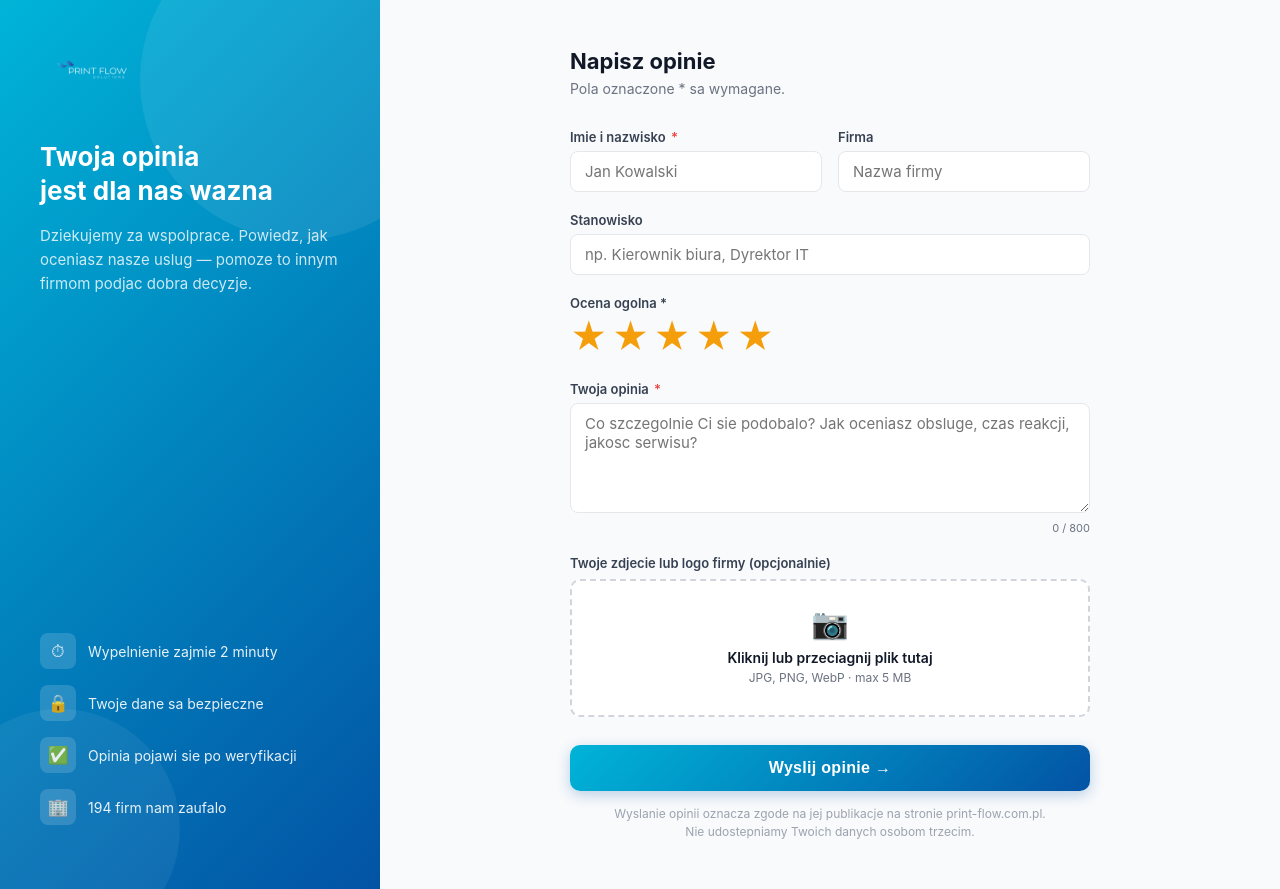
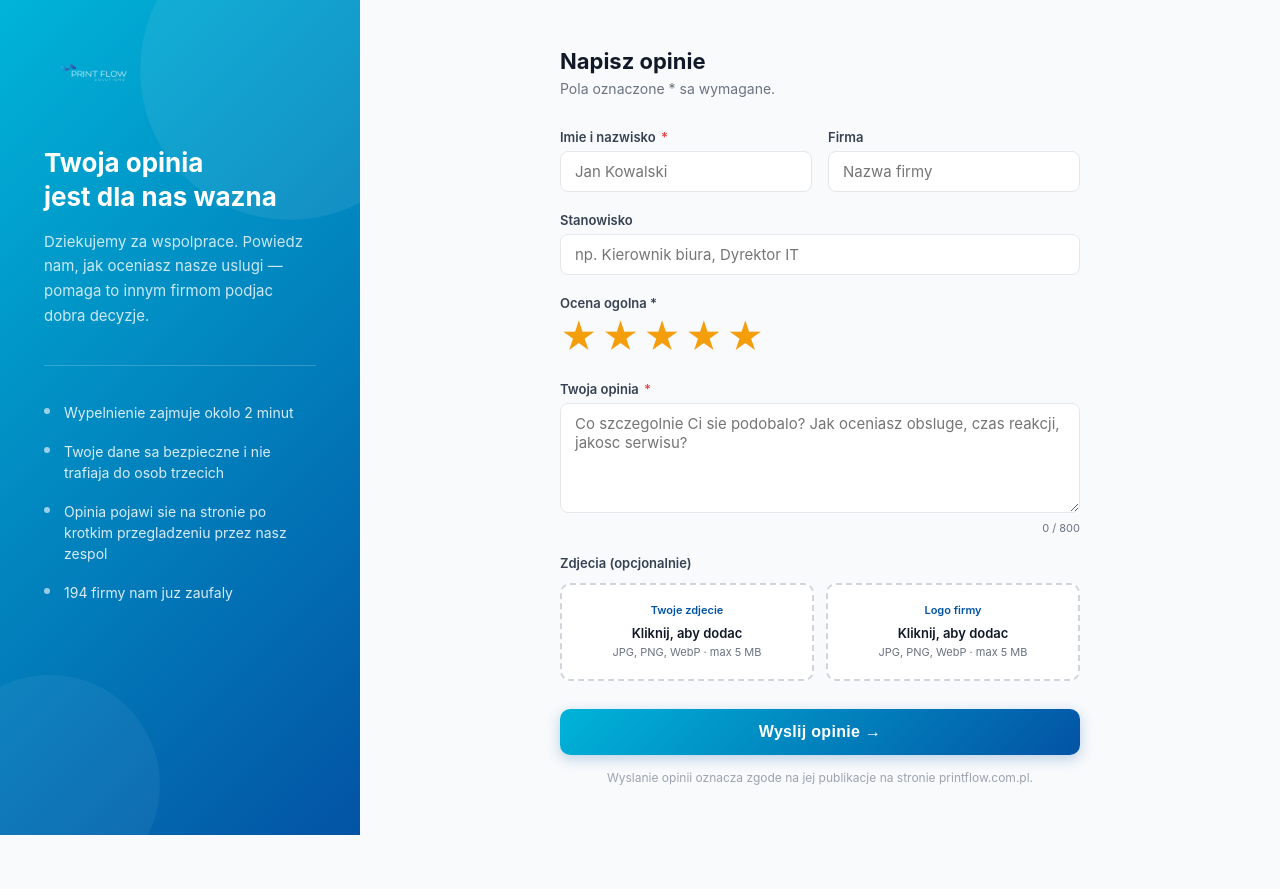
Before and after one commit to JohnWaingro/pfs-opinie, a Flask app: page / in a window 1280 px wide. After the commit the page ends 835 px from the top, so only its background shows below. Run offline with Flask 3, Linux system fonts and the light colour scheme.

Commit message:
Add logo upload, fix literowki, remove icons, update privacy text

```diff
--- a/app.py
+++ b/app.py
@@ -16,7 +16,7 @@ UPLOAD_FOLDER = os.path.join(app.static_folder, 'uploads')
 ALLOWED_EXTENSIONS = {'png', 'jpg', 'jpeg', 'gif', 'webp'}
 ADMIN_PASSWORD = os.environ.get('ADMIN_PASSWORD', 'pfs2026')
 
-app.config['MAX_CONTENT_LENGTH'] = 5 * 1024 * 1024  # 5 MB
+app.config['MAX_CONTENT_LENGTH'] = 12 * 1024 * 1024  # 12 MB (2x pliki po 5 MB + overhead)
 
 os.makedirs(UPLOAD_FOLDER, exist_ok=True)
 
@@ -42,10 +42,16 @@ def init_db():
                 text            TEXT NOT NULL,
                 rating          INTEGER DEFAULT 5,
                 photo_filename  TEXT,
+                logo_filename   TEXT,
                 status          TEXT DEFAULT 'pending',
                 created_at      TIMESTAMP DEFAULT CURRENT_TIMESTAMP
             )
         ''')
+        # migracja dla starszych baz
+        try:
+            conn.execute('ALTER TABLE testimonials ADD COLUMN logo_filename TEXT')
+        except Exception:
+            pass
 
 
 # Inicjalizacja bazy przy starcie (dziala rowniez z gunicorn)
@@ -96,19 +102,23 @@ def submit():
     except ValueError:
         rating = 5
 
-    photo_filename = None
-    if 'photo' in request.files:
-        photo = request.files['photo']
-        if photo.filename and allowed_file(photo.filename):
-            ext = secure_filename(photo.filename).rsplit('.', 1)[1].lower()
-            photo_filename = f"{uuid.uuid4().hex}.{ext}"
-            photo.save(os.path.join(UPLOAD_FOLDER, photo_filename))
+    def save_upload(field_name):
+        f = request.files.get(field_name)
+        if f and f.filename and allowed_file(f.filename):
+            ext = secure_filename(f.filename).rsplit('.', 1)[1].lower()
+            fname = f"{uuid.uuid4().hex}.{ext}"
+            f.save(os.path.join(UPLOAD_FOLDER, fname))
+            return fname
+        return None
+
+    photo_filename = save_upload('photo')
+    logo_filename = save_upload('logo')
 
     with get_db() as conn:
         conn.execute(
-            '''INSERT INTO testimonials (name, company, job_title, text, rating, photo_filename)
-               VALUES (?, ?, ?, ?, ?, ?)''',
-            (name, company, job_title, text, rating, photo_filename)
+            '''INSERT INTO testimonials (name, company, job_title, text, rating, photo_filename, logo_filename)
+               VALUES (?, ?, ?, ?, ?, ?, ?)''',
+            (name, company, job_title, text, rating, photo_filename, logo_filename)
         )
 
     return render_template('success.html', name=name)
@@ -130,13 +140,16 @@ def api_testimonials():
     result = []
     for row in rows:
         t = dict(row)
-        if t['photo_filename']:
-            t['photo_url'] = url_for(
-                'static', filename=f"uploads/{t['photo_filename']}", _external=True
-            )
-        else:
-            t['photo_url'] = None
+        t['photo_url'] = (
+            url_for('static', filename=f"uploads/{t['photo_filename']}", _external=True)
+            if t.get('photo_filename') else None
+        )
+        t['logo_url'] = (
+            url_for('static', filename=f"uploads/{t['logo_filename']}", _external=True)
+            if t.get('logo_filename') else None
+        )
         del t['photo_filename']
+        del t['logo_filename']
         result.append(t)
 
     resp = jsonify(result)
--- a/templates/form.html
+++ b/templates/form.html
@@ -28,12 +28,12 @@
 
     /* ---- LEFT PANEL ---- */
     .panel-left {
-      width: 380px;
+      width: 360px;
       flex-shrink: 0;
       background: var(--grad);
       display: flex;
       flex-direction: column;
-      padding: 48px 40px;
+      padding: 52px 44px;
       position: relative;
       overflow: hidden;
     }
@@ -41,23 +41,23 @@
       content: '';
       position: absolute;
       top: -80px; right: -80px;
-      width: 320px; height: 320px;
+      width: 300px; height: 300px;
       border-radius: 50%;
-      background: rgba(255,255,255,.08);
+      background: rgba(255,255,255,.07);
     }
     .panel-left::after {
       content: '';
       position: absolute;
       bottom: -60px; left: -60px;
-      width: 240px; height: 240px;
+      width: 220px; height: 220px;
       border-radius: 50%;
-      background: rgba(255,255,255,.06);
+      background: rgba(255,255,255,.05);
     }
     .panel-logo {
-      height: 44px;
+      height: 42px;
       object-fit: contain;
       object-position: left;
-      margin-bottom: 48px;
+      margin-bottom: 52px;
       position: relative; z-index: 1;
     }
     .panel-heading {
@@ -71,30 +71,35 @@
     .panel-sub {
       font-size: 15px;
       color: rgba(255,255,255,.8);
-      line-height: 1.6;
-      margin-bottom: 40px;
+      line-height: 1.65;
+      position: relative; z-index: 1;
+    }
+    .panel-divider {
+      height: 1px;
+      background: rgba(255,255,255,.2);
+      margin: 36px 0;
       position: relative; z-index: 1;
     }
     .panel-facts {
       list-style: none;
       position: relative; z-index: 1;
-      margin-top: auto;
     }
     .panel-facts li {
       display: flex;
-      align-items: center;
-      gap: 12px;
-      color: rgba(255,255,255,.9);
+      align-items: flex-start;
+      gap: 14px;
+      color: rgba(255,255,255,.85);
       font-size: 14px;
-      margin-bottom: 16px;
+      line-height: 1.5;
+      margin-bottom: 18px;
     }
-    .panel-facts li .icon {
-      width: 36px; height: 36px;
-      background: rgba(255,255,255,.15);
-      border-radius: 8px;
-      display: flex; align-items: center; justify-content: center;
-      font-size: 17px;
+    .panel-facts li::before {
+      content: '';
+      width: 6px; height: 6px;
+      border-radius: 50%;
+      background: rgba(255,255,255,.6);
       flex-shrink: 0;
+      margin-top: 6px;
     }
 
     /* ---- RIGHT PANEL ---- */
@@ -193,15 +198,26 @@
     .stars-wrap label:hover { transform: scale(1.15); }
 
     /* Upload */
+    .upload-section-title {
+      font-size: 13px;
+      font-weight: 600;
+      color: #374151;
+      margin-bottom: 12px;
+    }
+    .upload-row {
+      display: grid;
+      grid-template-columns: 1fr 1fr;
+      gap: 12px;
+      margin-bottom: 28px;
+    }
     .upload-zone {
       border: 2px dashed #d1d5db;
       border-radius: 10px;
-      padding: 24px;
+      padding: 18px 12px;
       text-align: center;
       cursor: pointer;
       transition: border-color .2s, background .2s;
       background: #fff;
-      margin-bottom: 28px;
       position: relative;
     }
     .upload-zone:hover, .upload-zone.dragover {
@@ -209,18 +225,19 @@
       background: #f0faff;
     }
     .upload-zone input { display: none; }
-    .upload-zone .up-icon { font-size: 30px; margin-bottom: 8px; }
-    .upload-zone .up-title { font-size: 14px; font-weight: 600; color: var(--text); }
-    .upload-zone .up-sub { font-size: 12px; color: var(--muted); margin-top: 4px; }
-    #photo-preview {
-      width: 80px; height: 80px;
-      border-radius: 50%;
+    .upload-zone .up-title { font-size: 13px; font-weight: 600; color: var(--text); margin-bottom: 4px; }
+    .upload-zone .up-sub { font-size: 11px; color: var(--muted); }
+    .upload-zone .up-type { font-size: 11px; color: var(--blue2); font-weight: 600; margin-bottom: 8px; }
+    .up-preview {
+      width: 56px; height: 56px;
+      border-radius: 8px;
       object-fit: cover;
-      margin: 12px auto 0;
+      margin: 8px auto 4px;
       display: none;
-      box-shadow: 0 2px 8px rgba(0,0,0,.15);
+      box-shadow: 0 2px 6px rgba(0,0,0,.12);
     }
-    .preview-name { font-size: 12px; color: var(--blue2); margin-top: 6px; font-weight: 500; }
+    .up-preview.round { border-radius: 50%; }
+    .up-filename { font-size: 11px; color: var(--blue2); margin-top: 2px; word-break: break-all; }
 
     /* Submit */
     .btn-submit {
@@ -254,12 +271,13 @@
       .panel-left {
         width: 100%;
         padding: 32px 24px;
-        min-height: auto;
       }
       .panel-facts { display: none; }
+      .panel-divider { display: none; }
       .panel-heading { font-size: 20px; }
       .panel-right { padding: 32px 20px; }
       .row-2 { grid-template-columns: 1fr; gap: 0; }
+      .upload-row { grid-template-columns: 1fr; }
     }
   </style>
 </head>
@@ -269,12 +287,13 @@
 <div class="panel-left">
   <img src="/static/logo_white.png" alt="Print Flow Solutions" class="panel-logo">
   <h1 class="panel-heading">Twoja opinia<br>jest dla nas wazna</h1>
-  <p class="panel-sub">Dziekujemy za wspolprace. Powiedz, jak oceniasz nasze uslug — pomoze to innym firmom podjac dobra decyzje.</p>
+  <p class="panel-sub">Dziekujemy za wspolprace. Powiedz nam, jak oceniasz nasze uslugi — pomaga to innym firmom podjac dobra decyzje.</p>
+  <div class="panel-divider"></div>
   <ul class="panel-facts">
-    <li><span class="icon">⏱</span> Wypelnienie zajmie 2 minuty</li>
-    <li><span class="icon">🔒</span> Twoje dane sa bezpieczne</li>
-    <li><span class="icon">✅</span> Opinia pojawi sie po weryfikacji</li>
-    <li><span class="icon">🏢</span> 194 firm nam zaufalo</li>
+    <li>Wypelnienie zajmuje okolo 2 minut</li>
+    <li>Twoje dane sa bezpieczne i nie trafiaja do osob trzecich</li>
+    <li>Opinia pojawi sie na stronie po krotkim przegladzeniu przez nasz zespol</li>
+    <li>194 firmy nam juz zaufaly</li>
   </ul>
 </div>
 
@@ -330,20 +349,33 @@
         <div class="char-count"><span id="char-count">0</span> / 800</div>
       </div>
 
-      <label style="font-size:13px;font-weight:600;color:#374151;display:block;margin-bottom:8px;">Twoje zdjecie lub logo firmy (opcjonalnie)</label>
-      <div class="upload-zone" id="upload-zone" onclick="document.getElementById('photo').click()">
-        <div class="up-icon">📷</div>
-        <div class="up-title">Kliknij lub przeciagnij plik tutaj</div>
+      <div class="upload-section-title">Zdjecia (opcjonalnie)</div>
+      <div class="upload-row">
+
+        <div class="upload-zone" id="zone-photo" onclick="document.getElementById('photo').click()">
+          <div class="up-type">Twoje zdjecie</div>
+          <div class="up-title">Kliknij, aby dodac</div>
           <div class="up-sub">JPG, PNG, WebP · max 5 MB</div>
-        <img id="photo-preview" alt="Podglad zdjecia">
-        <div class="preview-name" id="preview-name"></div>
-        <input type="file" id="photo" name="photo" accept="image/*" onchange="handleFile(this.files[0])">
+          <img id="preview-photo" class="up-preview round" alt="">
+          <div class="up-filename" id="name-photo"></div>
+          <input type="file" id="photo" name="photo" accept="image/*" onchange="handleFile(this, 'preview-photo', 'name-photo')">
+        </div>
+
+        <div class="upload-zone" id="zone-logo" onclick="document.getElementById('logo').click()">
+          <div class="up-type">Logo firmy</div>
+          <div class="up-title">Kliknij, aby dodac</div>
+          <div class="up-sub">JPG, PNG, WebP · max 5 MB</div>
+          <img id="preview-logo" class="up-preview" alt="">
+          <div class="up-filename" id="name-logo"></div>
+          <input type="file" id="logo" name="logo" accept="image/*" onchange="handleFile(this, 'preview-logo', 'name-logo')">
+        </div>
+
       </div>
 
       <button type="submit" class="btn-submit">Wyslij opinie &rarr;</button>
     </form>
 
-    <p class="privacy">Wyslanie opinii oznacza zgode na jej publikacje na stronie print-flow.com.pl.<br>Nie udostepniamy Twoich danych osobom trzecim.</p>
+    <p class="privacy">Wyslanie opinii oznacza zgode na jej publikacje na stronie printflow.com.pl.</p>
   </div>
 </div>
 
@@ -352,10 +384,11 @@ function updateCount(el) {
   document.getElementById('char-count').textContent = el.value.length;
 }
 
-function handleFile(file) {
+function handleFile(input, previewId, nameId) {
+  const file = input.files && input.files[0];
   if (!file) return;
-  const preview = document.getElementById('photo-preview');
-  const nameEl = document.getElementById('preview-name');
+  const preview = document.getElementById(previewId);
+  const nameEl = document.getElementById(nameId);
   const reader = new FileReader();
   reader.onload = e => {
     preview.src = e.target.result;
@@ -365,8 +398,13 @@ function handleFile(file) {
   reader.readAsDataURL(file);
 }
 
-// Drag & drop
-const zone = document.getElementById('upload-zone');
+// Drag & drop dla obu stref
+['zone-photo', 'zone-logo'].forEach(zoneId => {
+  const zone = document.getElementById(zoneId);
+  const inputId = zoneId === 'zone-photo' ? 'photo' : 'logo';
+  const prevId  = zoneId === 'zone-photo' ? 'preview-photo' : 'preview-logo';
+  const nameId  = zoneId === 'zone-photo' ? 'name-photo' : 'name-logo';
+
   zone.addEventListener('dragover', e => { e.preventDefault(); zone.classList.add('dragover'); });
   zone.addEventListener('dragleave', () => zone.classList.remove('dragover'));
   zone.addEventListener('drop', e => {
@@ -374,9 +412,10 @@ zone.addEventListener('drop', e => {
     zone.classList.remove('dragover');
     const file = e.dataTransfer.files[0];
     if (file && file.type.startsWith('image/')) {
-    document.getElementById('photo').files = e.dataTransfer.files;
-    handleFile(file);
+      document.getElementById(inputId).files = e.dataTransfer.files;
+      handleFile(document.getElementById(inputId), prevId, nameId);
     }
+  });
 });
 </script>
 </body>
```
Lines whose indentation alone changed are shown as unchanged.
